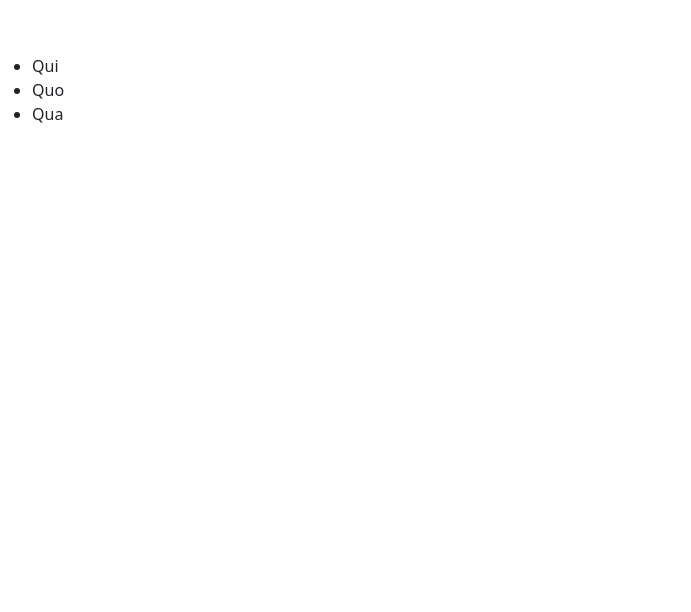
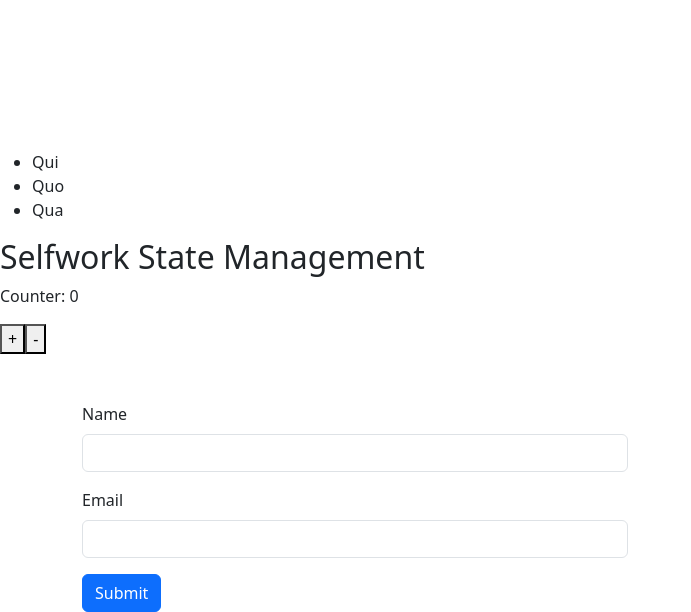
Before and after one commit to Riccardodev123/-Selfwork-Introduzione-a-React, a React (Vite) app: page / in a window 1280 px wide. Shown: the part 802-1414 px from the top of the page, without its empty margins (0-691 px from the left). Before the commit the page ends 944 px from the top, so only its background shows below. Built offline with nearby package versions, Linux system fonts and the light colour scheme.

Commit message:
Fine Selfwork State Management

```diff
--- a/src/App.jsx
+++ b/src/App.jsx
@@ -1,24 +1,39 @@
+import Counter from "./components/Counter";
+import Form from "./components/Form";
 import Header from "./components/Header";
 import List from "./components/List";
 import Navbar from "./components/Navbar";
 
-const names = ['Qui', 'Quo', 'Qua'];
+const names = ["Qui", "Quo", "Qua"];
 
 function App() {
   return (
     <>
       {/* Inizio Selfwork Introduzione a React */}
 
-      {/* <h1 className="title">First React Project</h1>
-      <label htmlFor="input" className="label">Test</label>
-      <input type="text" id="input" className="input"/> */}
+      <h1 className="title">First React Project</h1>
+      <label htmlFor="input" className="label">
+        Test
+      </label>
+      <input type="text" id="input" className="input" />
 
       {/* Fine Selfwork Introduzione a React */}
 
       {/* Inizio Selfwork Componenti React */}
+
       <Navbar />
       <Header />
       <List names={names} />
+
+      {/* Fine Selfwork Componenti React */}
+
+      {/* Inzio Selfwork State Management */}
+
+      <Counter />
+      <Form />
+
+      {/* Fine Selfwork State Management */}
+
     </>
   );
 }
--- /dev/null
+++ b/src/components/Counter.jsx
@@ -0,0 +1,24 @@
+import { useState } from "react";
+
+export default function Counter() {
+  const [counter, setCounter] = useState(0);
+
+  const incrementByOne = () => {
+    setCounter((prevState) => prevState + 1);
+  };
+
+  const decrementByOne = () => {
+    setCounter((prevState) => prevState - 1);
+  };
+
+  return (
+    <>
+      <h2>Selfwork State Management</h2>
+      <p>Counter: {counter}</p>
+      <div className="d-flex">
+        <button onClick={incrementByOne}>+</button>
+        <button onClick={decrementByOne}>-</button>
+      </div>
+    </>
+  );
+}
--- /dev/null
+++ b/src/components/Form.jsx
@@ -0,0 +1,63 @@
+import { useState } from "react";
+
+export default function Form() {
+  const [name, setName] = useState("");
+  const [email, setEmail] = useState("");
+  const [showCard, setShowCard] = useState(false);
+
+  const handleSubmit = (event) => {
+    event.preventDefault();
+    setName(event.target.name.value.trim());
+    setEmail(event.target.email.value.trim());
+    setShowCard(true);
+  };
+
+  return (
+    <>
+      <div className="container">
+        <div className="row">
+          <div className="col-6">
+            <form onSubmit={handleSubmit} className="mt-5">
+              <div className="mb-3">
+                <label htmlFor="exampleInputName" className="form-label">
+                  Name
+                </label>
+                <input
+                  type="text"
+                  className="form-control"
+                  id="exampleInputName"
+                  name="name"
+                />
+              </div>
+              <div className="mb-3">
+                <label htmlFor="exampleInputEmail" className="form-label">
+                  Email
+                </label>
+                <input
+                  type="email"
+                  className="form-control"
+                  id="exampleInputEmail"
+                  name="email"
+                />
+              </div>
+              <button type="submit" className="btn btn-primary">
+                Submit
+              </button>
+            </form>
+          </div>
+          <div className="col-6">
+            <div
+              className={`card ${showCard ? "" : "d-none"}`}
+              style={{ width: "18rem" }}
+            >
+              <ul className="list-group list-group-flush">
+                <li className="list-group-item">{name}</li>
+                <li className="list-group-item">{email}</li>
+              </ul>
+            </div>
+          </div>
+        </div>
+      </div>
+    </>
+  );
+}
--- a/src/index.css
+++ b/src/index.css
@@ -1,4 +1,4 @@
-/* .title{
+.title{
   font-size: 50px;
   font-style: oblique;
 }
@@ -11,7 +11,7 @@
   border-radius: 10px;
   border: solid 1px red;
   width: 20rem;
-} */
+}
 
 /* Fine Selfwork Introduzione React */
 
@@ -23,3 +23,5 @@ header {
   justify-content: center;
   align-items: center;
 }
+
+/* Fine Selfwork Componenti React */
```
Also changed, not shown: 1 other file (tests, documents, lock files or other folders).
